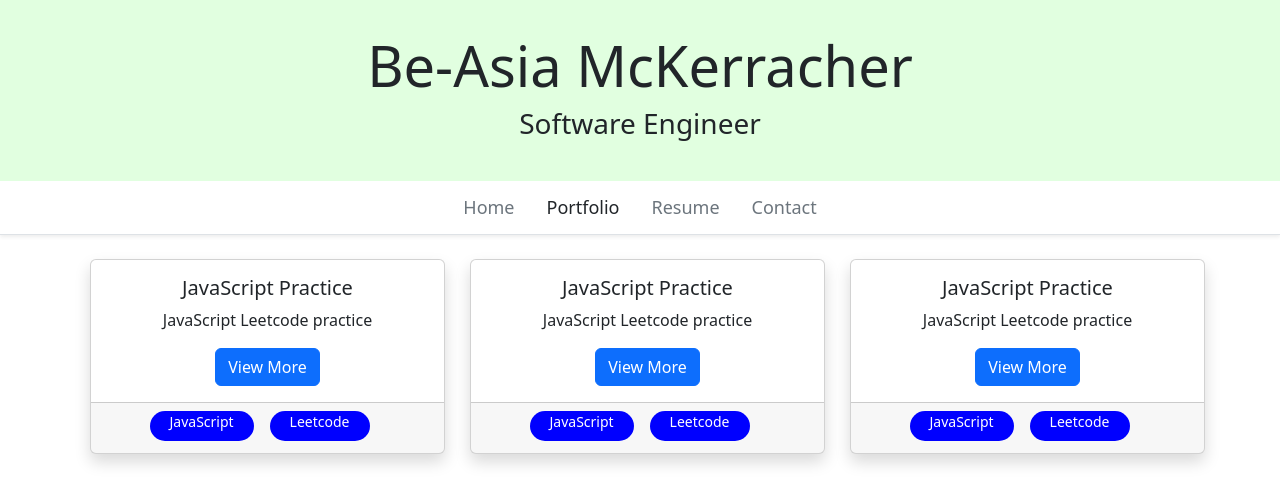
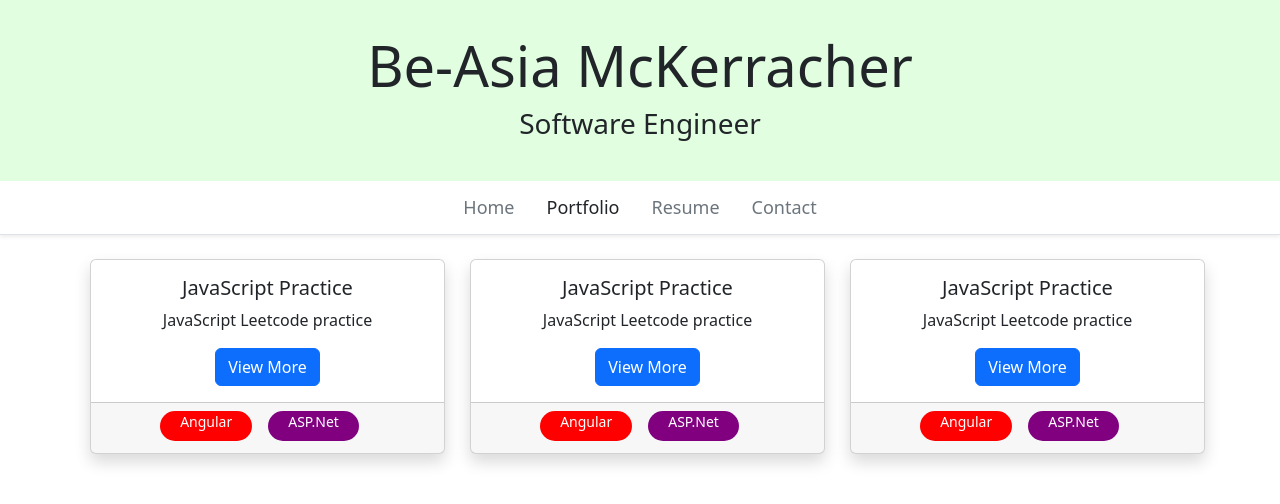
Before and after one commit to amerigirl/AngularPortfolioWebsite, an Angular app: page /portfolio in a window 1280 px wide. Shown: the top 504 px of the page. Built offline with nearby package versions, Linux system fonts and the light colour scheme.

Commit message:
Adding tags and tag color

```diff
--- a/src/app/models/project.ts
+++ b/src/app/models/project.ts
@@ -1,3 +1,5 @@
+import { Tag } from "./tag";
+
 export interface Project {
   id: number;
   name: string;
@@ -5,7 +7,7 @@ export interface Project {
   description: string;
   projectLink: string;
   pictures: string[];
-  tags: string[];
+  tags: Tag[];
 
 
 }
--- a/src/app/portfolio/portfolio.component.ts
+++ b/src/app/portfolio/portfolio.component.ts
@@ -1,6 +1,7 @@
 import { Component } from '@angular/core';
 import { Title } from '@angular/platform-browser';
 import { Project } from '../models/project';
+import { Tag } from '../models/tag';
 @Component({
   selector: 'app-portfolio',
   templateUrl: './portfolio.component.html',
@@ -16,7 +17,10 @@ export class PortfolioComponent {
       'Working through leetcode javascript practice problems can be difficult',
     projectLink: '',
     pictures: [],
-    tags: ["JavaScript", "Leetcode"],
+    tags: [
+      Tag.ANGULAR,
+      Tag.ASPNET,
+    ], //taken from the tag.ts file
   };
 
   constructor(private titleservice: Title) {
--- a/src/app/project-card/project-card.component.html
+++ b/src/app/project-card/project-card.component.html
@@ -10,7 +10,7 @@
   <div class="div card-footer">
     <div class="d-flex flex-wrap justify-content-center">
       <div *ngFor="let tag of Project.tags"> <!--remember how to deal with arrays in html-->
-        <div class="tag me-3 mb-1">{{ tag }}</div>
+        <div class="tag me-3 mb-1"[style.background-color] = "tag.color">{{ tag }}</div> <!--how did you bind this here?  REMEMBER!-->
       </div>
     </div>
   </div>
```
